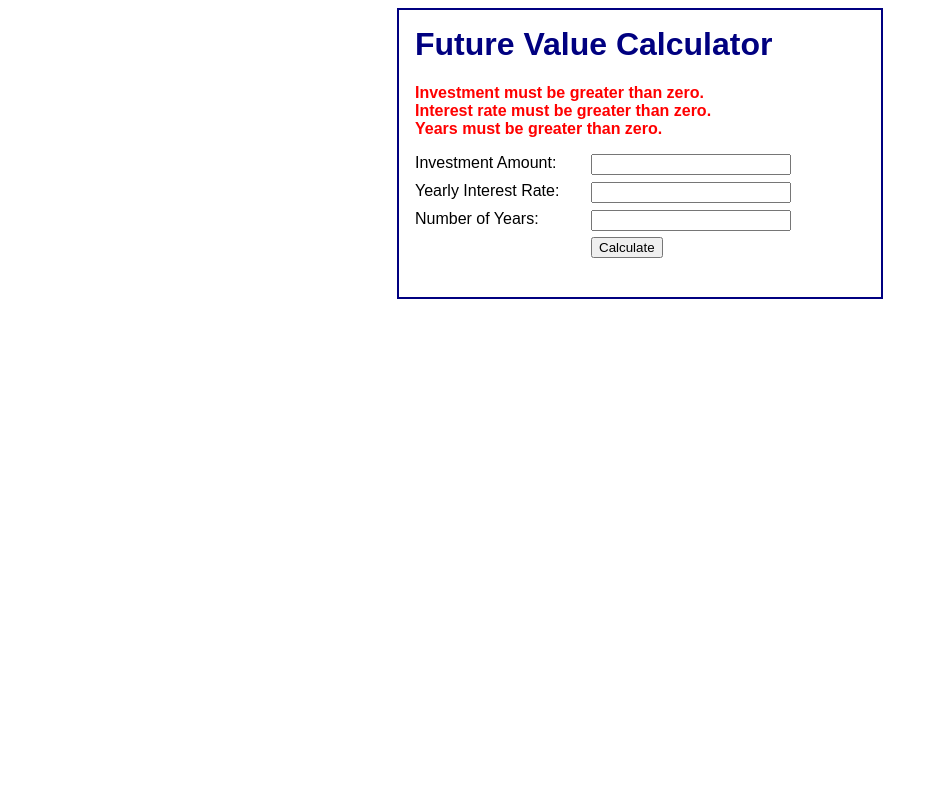
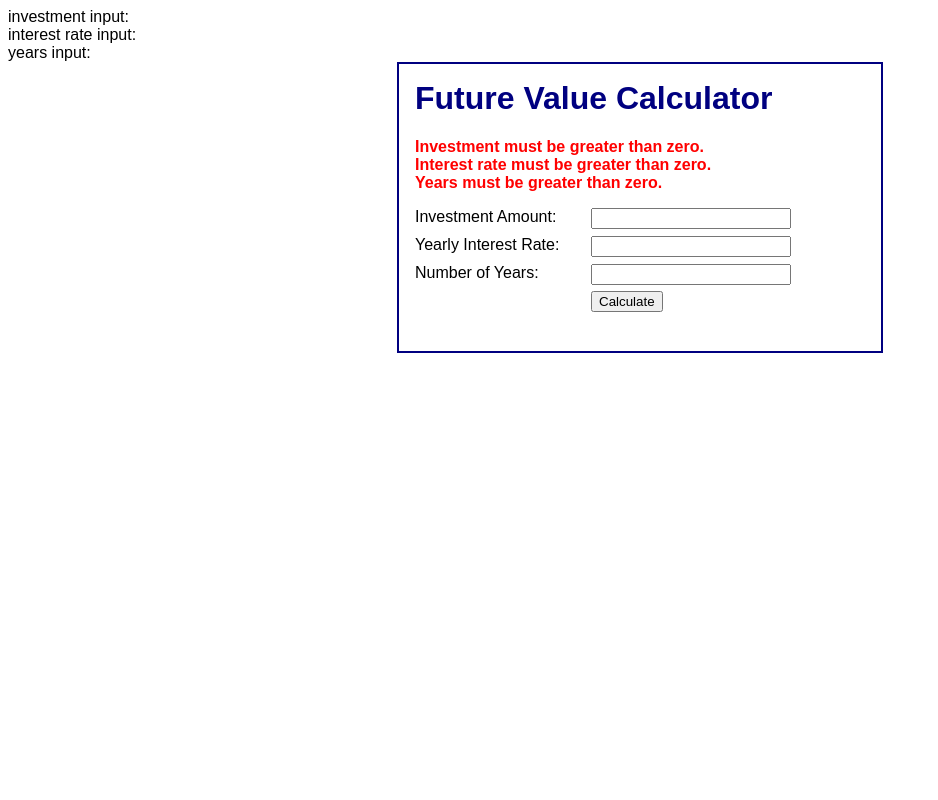
Before and after one commit to GregRodriguezJr/server_management, a PHP site: page /display_results.php in a window 1280 px wide. Shown: the whole page, without its empty margins (0-938 px from the left). Run offline with PHP 8.4, Linux system fonts and the light colour scheme.

Commit message:
added echo statements to troubleshoot logic

```diff
--- a/ch06_ex1/display_results.php
+++ b/ch06_ex1/display_results.php
@@ -6,6 +6,11 @@
             FILTER_VALIDATE_FLOAT);
     $years = filter_input(INPUT_POST, 'years',
             FILTER_VALIDATE_INT);
+
+    // print out the values entered into input
+    echo "investment input: " . $investment . "<br>";
+    echo "interest rate input: " . $interest_rate . "<br>";
+    echo "years input: " . $years . "<br>";
 
     // set default error message of empty string
     $error_message = '';
@@ -43,6 +48,8 @@
     $future_value = $investment;
     for ($i = 1; $i <= $years; $i++) {
         $future_value += $future_value * $interest_rate;
+        // echo future value each iteration
+        echo "i:" . $i . " future value: " . $future_value . "<br>";
     }
 
     // apply currency and percent formatting
```
